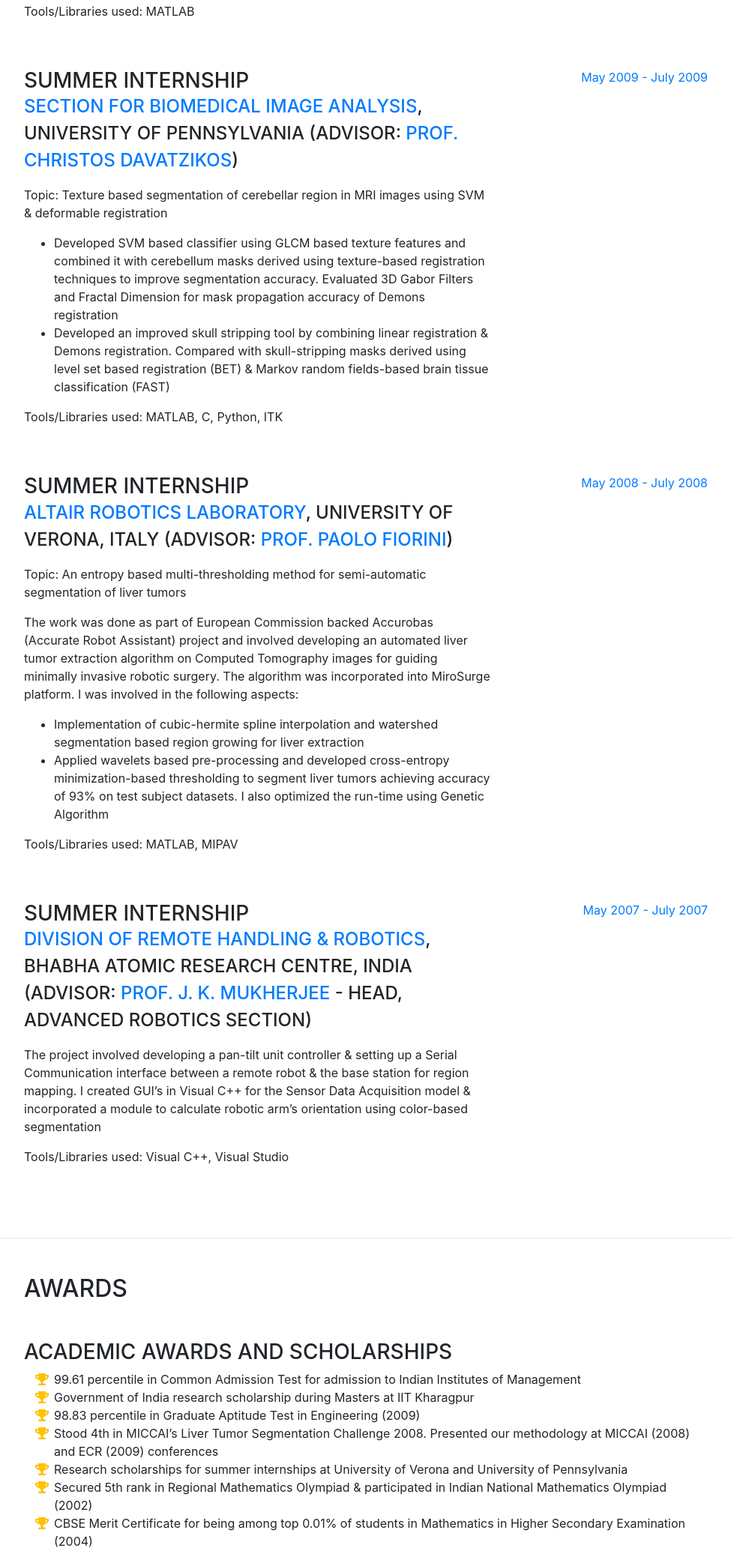
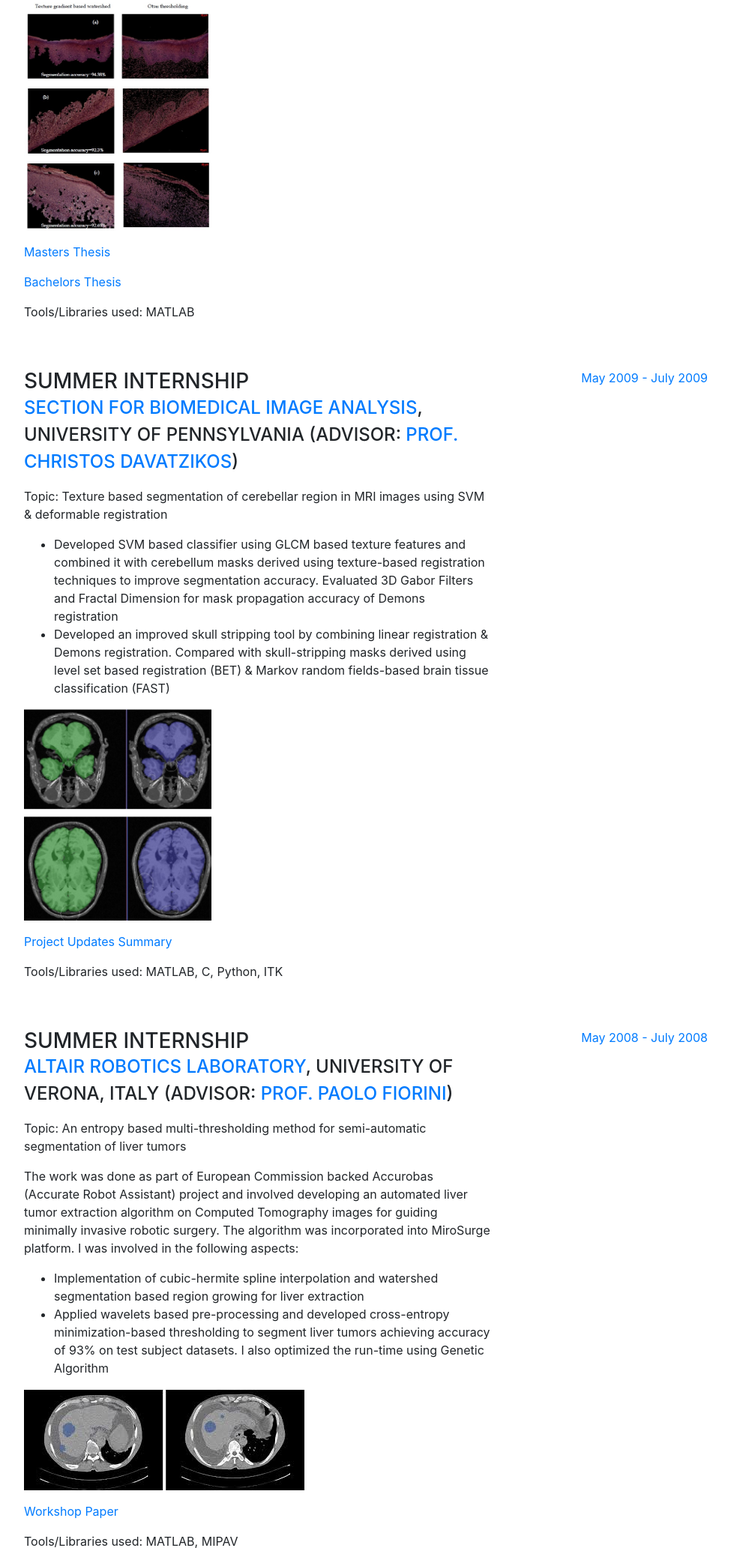
Before and after one commit to simpleweiwei/anichoudhary.github.io, a website with bundled scripts: page index.html in a window 1280 px wide. Shown: the part 7731-9796 px from the top of the page at 75% size, without its empty margins (288-1263 px from the left). Built offline with nearby package versions, Linux system fonts and the light colour scheme; a web font is replaced by a local one.

Commit message:
Project section updated

```diff
--- a/index.html
+++ b/index.html
@@ -490,6 +490,9 @@ ECR 2009, poster presentation
                     pre-cancerous condition. Results published in Micron and Tissue & Cell Journals
                       </li>
                       </ul>
+                      <p><img src="./img/proj_3_1.jpg" width="40%"></p>
+                      <p><a href="MTech Thesis_Anirudh Choudhary_05EE3008.pdf">Masters Thesis</a></p>
+                      <p><a href="BTech Thesis_Anirudh Choudhary_ 05EE3008.pdf">Bachelors Thesis</a></p>
                     Tools/Libraries used: MATLAB
                     </p>
                 </div>
@@ -516,6 +519,9 @@ ECR 2009, poster presentation
                         classification (FAST)
                       </li>
                     </ul>
+
+                    <p><img src="./img/proj_2_1.jpg" width="40%"></p>
+                   <p><a href="Project Updates Summary - University of Pennsylvania.pdf">Project Updates Summary</a></p>
                     Tools/Libraries used: MATLAB, C, Python, ITK
                   </p>
                 </div>
@@ -546,6 +552,8 @@ ECR 2009, poster presentation
 
                       </li>
                     </ul>
+                    <p><img src="./img/proj_1_1.jpg"></p>
+                    <p><a href="https://www.semanticscholar.org/paper/An-Entropy-Based-Multi-Thresholding-Method-for-of-Choudhary-Moretto/5be04a3b97bfcfb70115ace086b75ab04f476c9f">Workshop Paper</a></p>
                     Tools/Libraries used: MATLAB, MIPAV
                   </p>
                 </div>
@@ -568,7 +576,10 @@ ECR 2009, poster presentation
 
 
                   </p>
+                  <p>
                   Tools/Libraries used: Visual C++, Visual Studio
+                  </p>
+                  <p style="font-size:12px">*Report unavailable due to confidentiality clause</p>
                 </div>
                 <div class="resume-date text-md-right">
                   <span class="text-primary">May 2007 - July 2007</span>
```
Also changed, not shown: img/proj_1_1.jpg (added), img/proj_1_2.jpg (added), img/proj_1_3.jpg (added), img/proj_2_1.jpg (added), img/proj_3_1.jpg (added), 3 other files.
